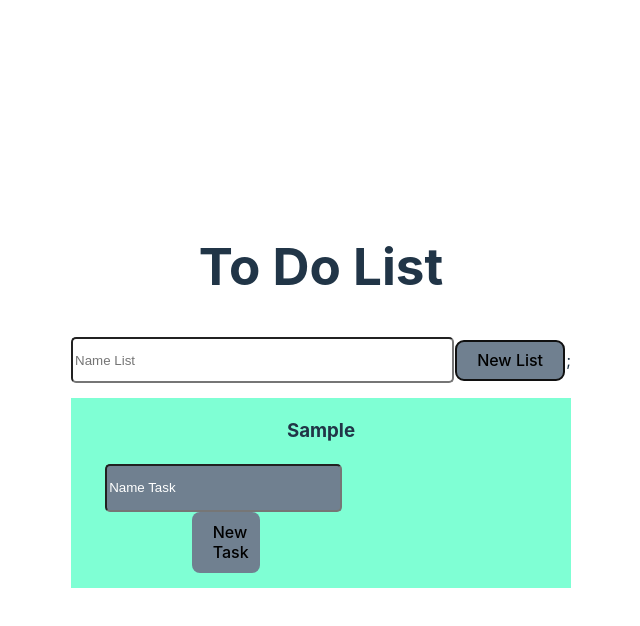
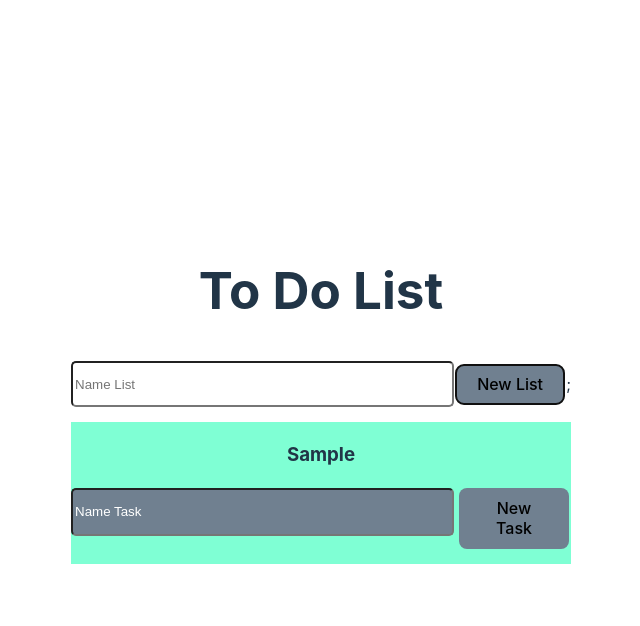
Before and after one commit to FF5-DW1/ej3_slytherin, a React (Vite) app: page / in a window 1280 px wide. Both pictures are taken after typing "Sample" into the empty fields and a click on the button "New List". Shown: the top 626 px of the page, without its empty margins (319-959 px from the left). Built offline with nearby package versions, Linux system fonts and the light colour scheme.

Commit message:
form flex

```diff
--- a/src/components/NewList/newList.css
+++ b/src/components/NewList/newList.css
@@ -3,6 +3,10 @@
   display: flex;
   justify-content: space-between;
   align-items: center;
+}
+.formulario {
+  display: flex;
+  width: 100%;
 }
 
 .nameTask {
@@ -10,13 +14,14 @@
   height: 42px;
   border-radius: 5px;
   background-color: slategray;
+  display: flex;
 }
 
-#inputTask{
+#inputTask {
   color: white;
 }
 
-#inputTask::placeholder{
+#inputTask::placeholder {
   color: white;
 }
 
@@ -33,20 +38,18 @@ ul {
   margin-bottom: 5px;
   cursor: pointer;
   font-size: 25px;
- font-family:monospace;
+  font-family: monospace;
   justify-content: space-between;
 
   /* background-color: blue; */
 }
-  .delete{
+.delete {
   background-color: coral;
   margin-top: 4px;
   padding-block: 2px;
 }
 
-
 .completed span {
   text-decoration: line-through;
-   background-color:rgb(194, 114, 130);
-
+  background-color: rgb(194, 114, 130);
 }
--- a/src/components/NewList/newList.jsx
+++ b/src/components/NewList/newList.jsx
@@ -44,7 +44,7 @@ function NewList(props) {
     <section className="card">
       <h3>{props.title}</h3>
       <div className="newTask">
-        <form onSubmit={handleSubmit}>
+        <form onSubmit={handleSubmit} className="formulario">
           <input
             type="text"
             className="nameTask"
```
Lines whose indentation alone changed are shown as unchanged.
